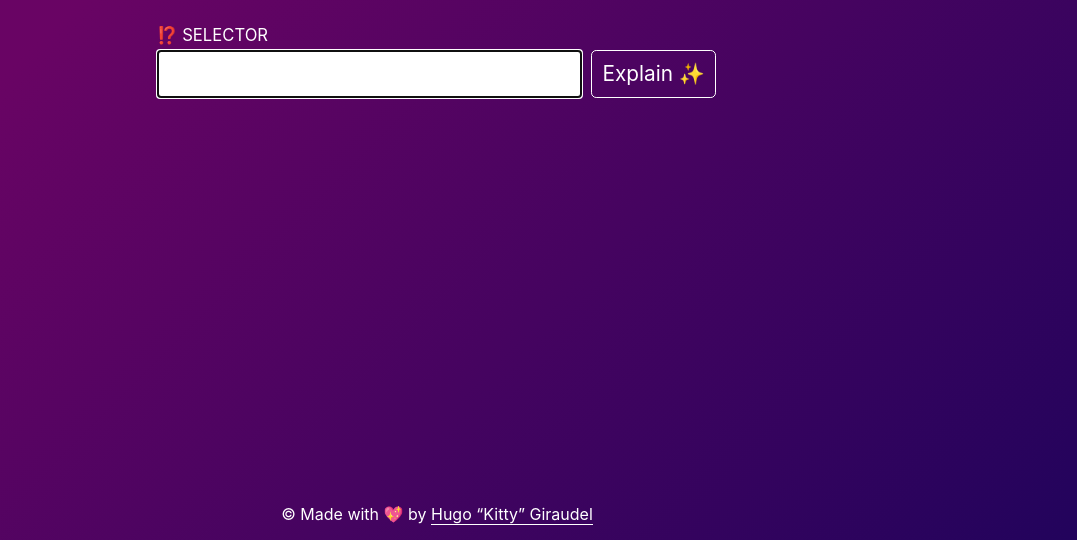
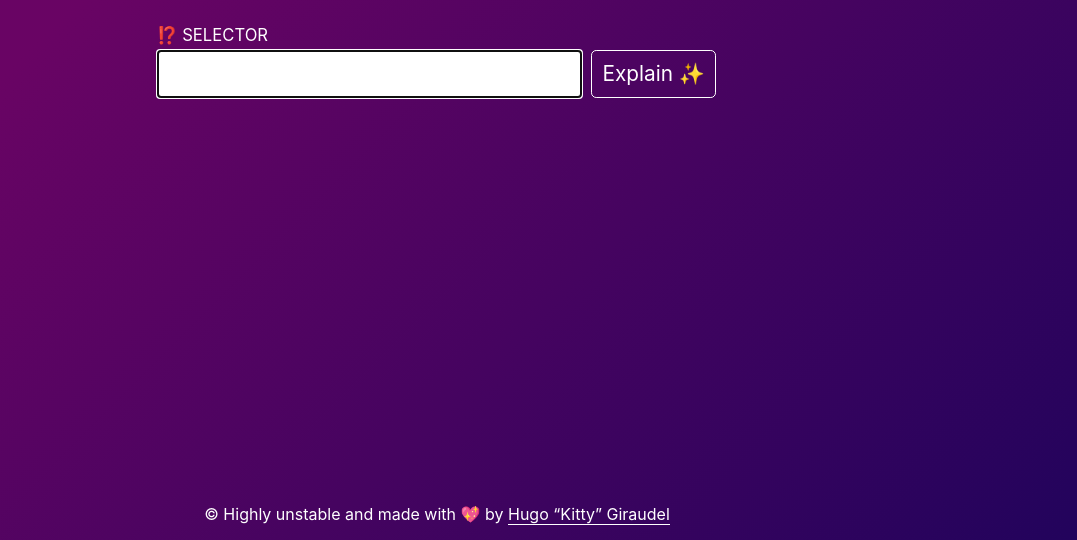
Before and after one commit to KittyGiraudel/selectors-explained, a website: page ui/index.html in a window 1280 px wide. Shown: the part 260-800 px from the top of the page, without its empty margins (203-1280 px from the left). Drawn offline with Linux system fonts and the light colour scheme.

Commit message:
Add unstable note to the footer

```diff
--- a/ui/index.html
+++ b/ui/index.html
@@ -33,7 +33,7 @@
 
     <footer role="contentinfo" class="Footer">
       <p>
-        &copy; Made with
+        &copy; Highly unstable and made with
         <span role="img" aria-label="love">💖</span> by
         <a
           href="https://hugogiraudel.com"
```
